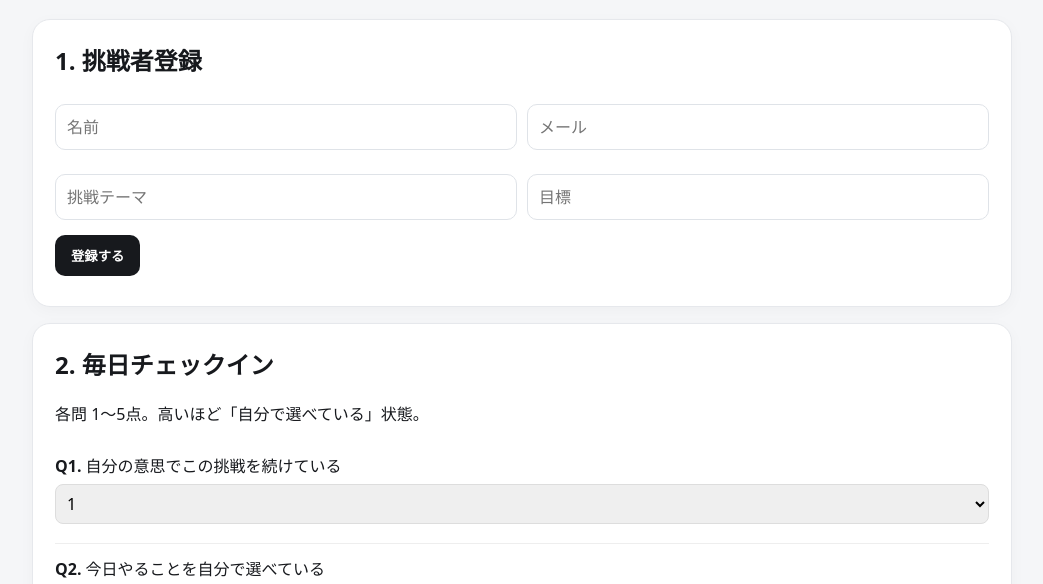
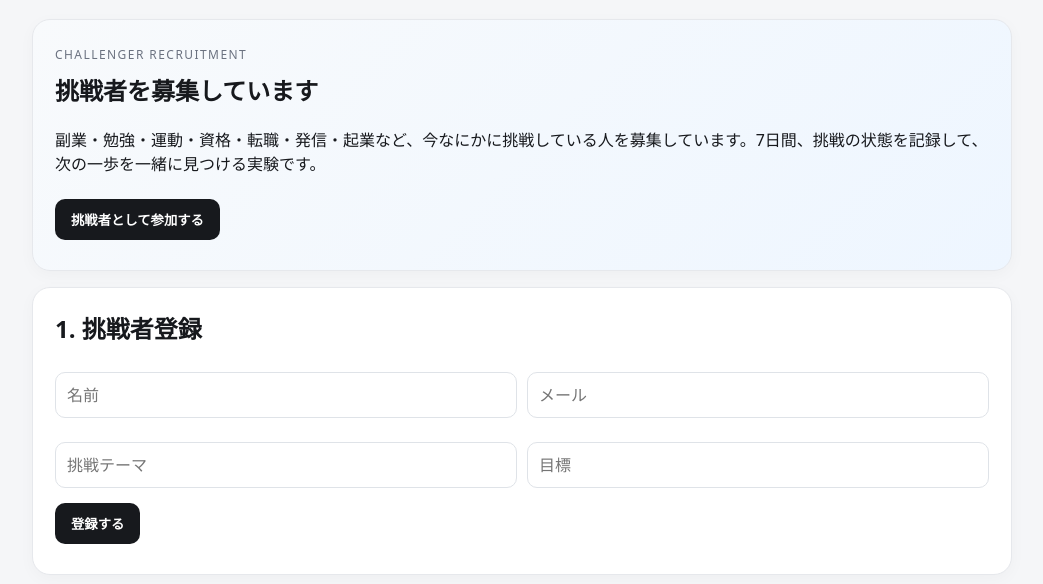
Before and after one commit to ryousuke5/Future-Challenge-Lab, a website: page public/index.html in a window 1280 px wide. Shown: the part 172-756 px from the top of the page, without its empty margins (118-1161 px from the left). Drawn offline with Linux system fonts and the light colour scheme; no server answers.

Commit message:
Add challenger recruitment CTA to FCL home

```diff
--- a/public/index.html
+++ b/public/index.html
@@ -1,5 +1,6 @@
 <!doctype html><html lang="ja"><head><meta charset="utf-8"><meta name="viewport" content="width=device-width,initial-scale=1"><title>Future Challenge Lab</title><link rel="stylesheet" href="style.css"></head><body><main>
 <header><div><span class="eyebrow">FUTURE CHALLENGE LAB</span><h1>挑戦継続エンジン</h1><p>現在地を測り、自己決定を回復し、行動と支援につなげる。</p></div><span id="mode" class="pill">checking…</span></header>
+<section class="card" style="background:linear-gradient(135deg,#f8fafc,#eef6ff);"><span class="eyebrow">CHALLENGER RECRUITMENT</span><h2 style="margin-top:8px;">挑戦者を募集しています</h2><p>副業・勉強・運動・資格・転職・発信・起業など、今なにかに挑戦している人を募集しています。7日間、挑戦の状態を記録して、次の一歩を一緒に見つける実験です。</p><a href="/join.html"><button type="button">挑戦者として参加する</button></a></section>
 <section class="card"><h2>1. 挑戦者登録</h2><div class="grid"><input id="name" placeholder="名前"><input id="email" placeholder="メール"><input id="challenge" placeholder="挑戦テーマ"><input id="goal" placeholder="目標"></div><button id="registerBtn" onclick="register()">登録する</button><span id="participantStatus"></span></section>
 <section class="card"><h2>2. 毎日チェックイン</h2><p>各問 1〜5点。高いほど「自分で選べている」状態。</p><div id="questions"></div><button id="checkinBtn" onclick="checkin()">AI分析する</button><div id="analysis" class="result-panel"></div></section>
 <section class="card"><h2>3. 介入 → 行動結果</h2><div id="decisionBanner" class="decision"></div><div id="intervention"></div><textarea id="action" placeholder="今日、自分で選んだ一歩"></textarea><label><input type="checkbox" id="completed"> 実行できた</label><input id="barrier" placeholder="できなかった場合の障壁"><textarea id="resultNote" placeholder="結果メモ"></textarea><button id="saveActionBtn" onclick="saveAction()">結果を保存</button><span id="actionStatus"></span></section>
```
